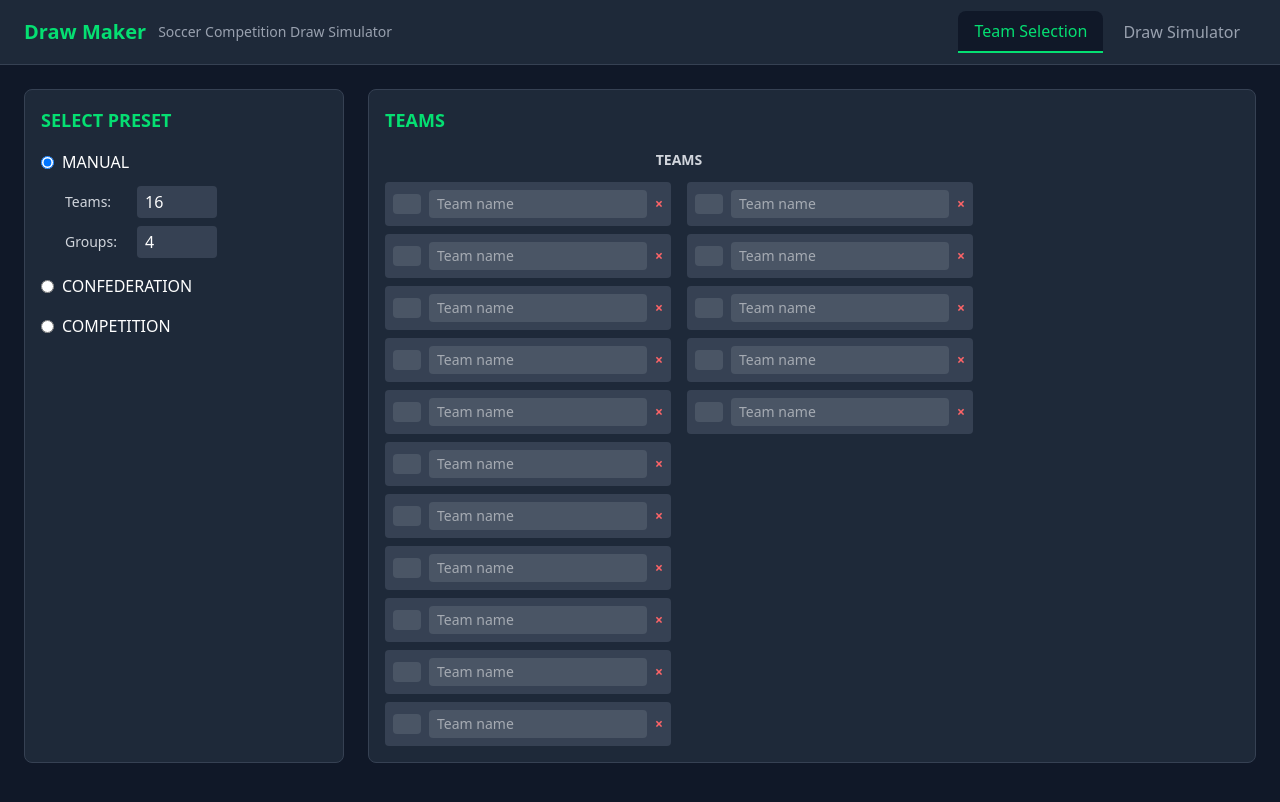
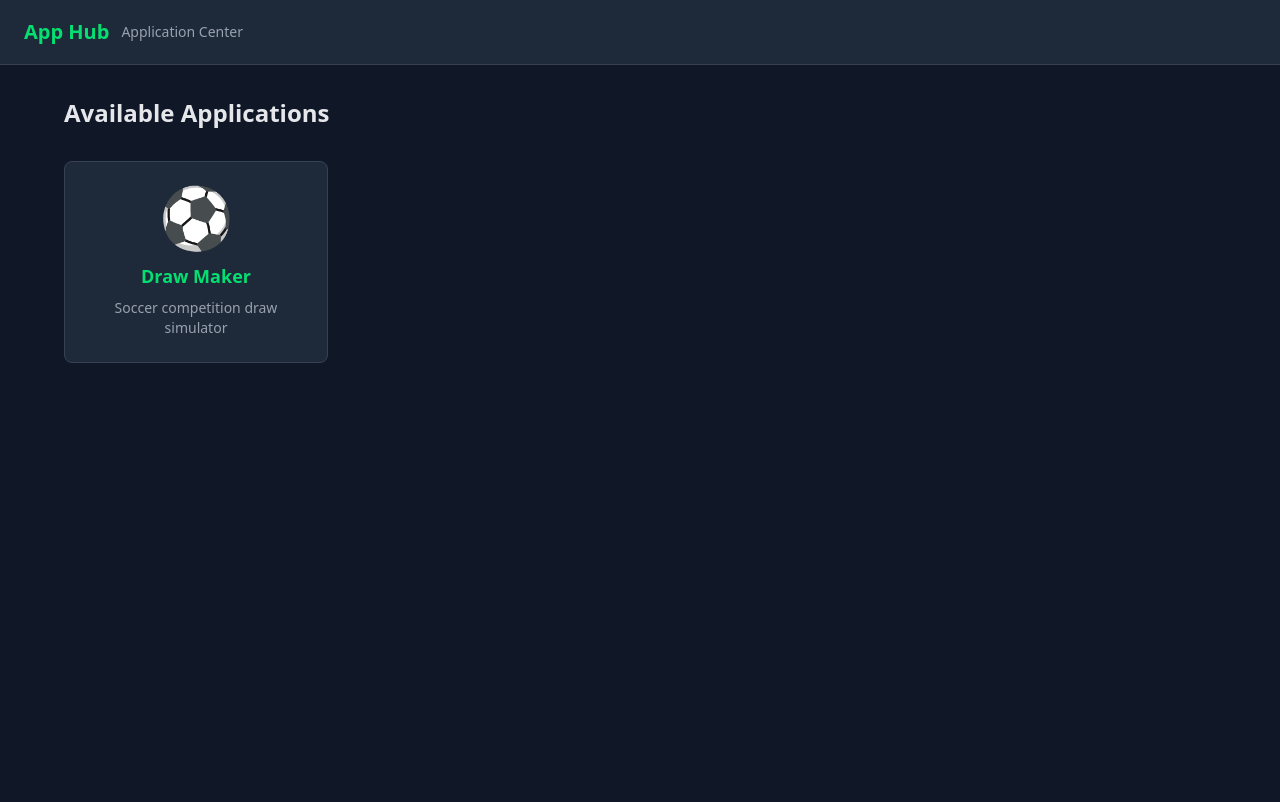
Before and after one commit to nairrrahul/competitions-hub, a React (Vite) app: page / in a window 1280 px wide. Shown: the top 802 px of the page. Built offline with nearby package versions, Linux system fonts and the light colour scheme.

Commit message:
Home Page

```diff
--- a/package.json
+++ b/package.json
@@ -14,6 +14,7 @@
     "flag-icons": "^7.5.0",
     "react": "^19.2.0",
     "react-dom": "^19.2.0",
+    "react-router-dom": "^7.11.0",
     "tailwindcss": "^4.1.18"
   },
   "devDependencies": {
--- a/src/App.tsx
+++ b/src/App.tsx
@@ -1,111 +1,18 @@
-import { useState, useRef } from 'react'
-import TeamSelectionTab from './components/TeamSelectionTab'
-import DrawSimulationTab from './components/DrawSimulationTab'
+import { BrowserRouter, Routes, Route, Navigate } from 'react-router-dom'
+import HomePage from './components/HomePage'
+import DrawMaker from './components/DrawMaker'
 import './App.css'
 
-// Types for team data
-interface TeamSlot {
-  id: string;
-  name: string;
-  flagCode: string;
-  isSelected?: boolean;
-  isHost?: boolean;
-}
-
-interface TeamData {
-  presetType: 'manual' | 'confederation' | 'competition';
-  selectedCompetition: string;
-  selectedConfederation: string;
-  manualTeams: number;
-  manualGroups: number;
-  confederationGroups: number;
-  teamSlots: TeamSlot[];
-}
-
 function App() {
-  const [activeTab, setActiveTab] = useState<'team-selection' | 'draw-simulation'>('team-selection')
-  const [teamData, setTeamData] = useState<TeamData | null>(null)
-  const [canAccessDrawSimulator, setCanAccessDrawSimulator] = useState(false)
-  const teamSelectionRef = useRef<{ getCurrentTeamData: () => TeamData | null }>(null)
-
-  const handleMoveToDrawSimulator = (data: TeamData) => {
-    setTeamData(data)
-    setCanAccessDrawSimulator(true)
-    setActiveTab('draw-simulation')
-  }
-
-  const handleValidationUpdate = (canAccess: boolean) => {
-    setCanAccessDrawSimulator(canAccess)
-  }
-
-  // Get current team data and navigate when Draw Simulator tab is clicked
-  const handleTabNavigation = () => {
-    if (canAccessDrawSimulator && teamSelectionRef.current) {
-      const currentData = teamSelectionRef.current.getCurrentTeamData()
-      if (currentData) {
-        handleMoveToDrawSimulator(currentData)
-      }
-    }
-  }
-
   return (
-    <div className="min-h-screen bg-gray-900">
-      {/* Navigation Header */}
-      <header className="bg-gray-800 border-b border-gray-700 w-full">
-        <div className="w-full px-6">
-          <div className="flex items-center justify-between h-16">
-            <div className="flex items-center">
-              <h1 className="text-xl font-bold text-green-400">Draw Maker</h1>
-              <span className="ml-3 text-sm text-gray-400">Soccer Competition Draw Simulator</span>
-            </div>
-
-            {/* Tab Navigation */}
-            <nav className="flex space-x-1">
-              <button
-                onClick={() => setActiveTab('team-selection')}
-                className={`px-4 py-2 rounded-t-lg font-medium transition-colors ${
-                  activeTab === 'team-selection'
-                    ? 'bg-gray-900 text-green-400 border-b-2 border-green-400'
-                    : 'text-gray-400 hover:text-white hover:bg-gray-700'
-                }`}
-              >
-                Team Selection
-              </button>
-              <button
-                onClick={handleTabNavigation}
-                className={`px-4 py-2 rounded-t-lg font-medium transition-colors ${
-                  canAccessDrawSimulator
-                    ? activeTab === 'draw-simulation'
-                      ? 'bg-gray-900 text-green-400 border-b-2 border-green-400'
-                      : 'text-gray-400 hover:text-white hover:bg-gray-700'
-                    : 'text-gray-400 cursor-not-allowed'
-                }`}
-                disabled={!canAccessDrawSimulator}
-              >
-                Draw Simulator
-              </button>
-            </nav>
-          </div>
-        </div>
-      </header>
-
-      {/* Main Content */}
-      <main>
-        {activeTab === 'team-selection' && (
-          <TeamSelectionTab
-            ref={teamSelectionRef}
-            onMoveToDrawSimulator={handleMoveToDrawSimulator}
-            onValidationUpdate={handleValidationUpdate}
-            initialData={teamData}
-          />
-        )}
-        {activeTab === 'draw-simulation' && (
-          <DrawSimulationTab
-            teamData={teamData}
-          />
-        )}
-      </main>
-    </div>
+    <BrowserRouter>
+      <Routes>
+        <Route path="/" element={<HomePage />} />
+        <Route path="/index.html" element={<Navigate to="/" replace />} />
+        <Route path="/draw-maker" element={<DrawMaker />} />
+        <Route path="*" element={<Navigate to="/" replace />} />
+      </Routes>
+    </BrowserRouter>
   )
 }
 
--- /dev/null
+++ b/src/components/DrawMaker.tsx
@@ -0,0 +1,121 @@
+import { useState, useRef } from 'react'
+import { Link } from 'react-router-dom'
+import TeamSelectionTab from './TeamSelectionTab'
+import DrawSimulationTab from './DrawSimulationTab'
+
+// Types for team data
+interface TeamSlot {
+  id: string;
+  name: string;
+  flagCode: string;
+  isSelected?: boolean;
+  isHost?: boolean;
+}
+
+interface TeamData {
+  presetType: 'manual' | 'confederation' | 'competition';
+  selectedCompetition: string;
+  selectedConfederation: string;
+  manualTeams: number;
+  manualGroups: number;
+  confederationGroups: number;
+  teamSlots: TeamSlot[];
+}
+
+const DrawMaker: React.FC = () => {
+  const [activeTab, setActiveTab] = useState<'team-selection' | 'draw-simulation'>('team-selection')
+  const [teamData, setTeamData] = useState<TeamData | null>(null)
+  const [canAccessDrawSimulator, setCanAccessDrawSimulator] = useState(false)
+  const teamSelectionRef = useRef<{ getCurrentTeamData: () => TeamData | null }>(null)
+
+  const handleMoveToDrawSimulator = (data: TeamData) => {
+    setTeamData(data)
+    setCanAccessDrawSimulator(true)
+    setActiveTab('draw-simulation')
+  }
+
+  const handleValidationUpdate = (canAccess: boolean) => {
+    setCanAccessDrawSimulator(canAccess)
+  }
+
+  // Get current team data and navigate when Draw Simulator tab is clicked
+  const handleTabNavigation = () => {
+    if (canAccessDrawSimulator && teamSelectionRef.current) {
+      const currentData = teamSelectionRef.current.getCurrentTeamData()
+      if (currentData) {
+        handleMoveToDrawSimulator(currentData)
+      }
+    }
+  }
+
+  return (
+    <div className="min-h-screen bg-gray-900">
+      {/* Navigation Header */}
+      <header className="bg-gray-800 border-b border-gray-700 w-full">
+        <div className="w-full px-6">
+          <div className="flex items-center justify-between h-16">
+            <div className="flex items-center">
+              <Link
+                to="/"
+                className="text-green-400 hover:text-green-300 transition-colors mr-4 flex items-center gap-2"
+              >
+                <svg className="w-5 h-5" fill="none" stroke="currentColor" viewBox="0 0 24 24">
+                  <path strokeLinecap="round" strokeLinejoin="round" strokeWidth={2} d="M3 12l2-2m0 0l7-7 7 7M5 10v10a1 1 0 001 1h3m10-11l2 2m-2-2v10a1 1 0 01-1 1h-3m-6 0a1 1 0 001-1v-4a1 1 0 011-1h2a1 1 0 011 1v4a1 1 0 001 1m-6 0h6" />
+                </svg>
+                Home
+              </Link>
+              <h1 className="text-xl font-bold text-green-400">Draw Maker</h1>
+              <span className="ml-3 text-sm text-gray-400">Soccer Competition Draw Simulator</span>
+            </div>
+
+            {/* Tab Navigation */}
+            <nav className="flex space-x-1">
+              <button
+                onClick={() => setActiveTab('team-selection')}
+                className={`px-4 py-2 rounded-t-lg font-medium transition-colors ${
+                  activeTab === 'team-selection'
+                    ? 'bg-gray-900 text-green-400 border-b-2 border-green-400'
+                    : 'text-gray-400 hover:text-white hover:bg-gray-700'
+                }`}
+              >
+                Team Selection
+              </button>
+              <button
+                onClick={handleTabNavigation}
+                className={`px-4 py-2 rounded-t-lg font-medium transition-colors ${
+                  canAccessDrawSimulator
+                    ? activeTab === 'draw-simulation'
+                      ? 'bg-gray-900 text-green-400 border-b-2 border-green-400'
+                      : 'text-gray-400 hover:text-white hover:bg-gray-700'
+                    : 'text-gray-400 cursor-not-allowed'
+                }`}
+                disabled={!canAccessDrawSimulator}
+              >
+                Draw Simulator
+              </button>
+            </nav>
+          </div>
+        </div>
+      </header>
+
+      {/* Main Content */}
+      <main>
+        {activeTab === 'team-selection' && (
+          <TeamSelectionTab
+            ref={teamSelectionRef}
+            onMoveToDrawSimulator={handleMoveToDrawSimulator}
+            onValidationUpdate={handleValidationUpdate}
+            initialData={teamData}
+          />
+        )}
+        {activeTab === 'draw-simulation' && (
+          <DrawSimulationTab
+            teamData={teamData}
+          />
+        )}
+      </main>
+    </div>
+  )
+}
+
+export default DrawMaker
--- /dev/null
+++ b/src/components/HomePage.tsx
@@ -0,0 +1,72 @@
+import React from 'react';
+
+interface App {
+  id: string;
+  name: string;
+  description: string;
+  icon: string;
+  route: string;
+}
+
+const HomePage: React.FC = () => {
+  const apps: App[] = [
+    {
+      id: 'draw-maker',
+      name: 'Draw Maker',
+      description: 'Soccer competition draw simulator',
+      icon: '⚽',
+      route: '/draw-maker'
+    }
+  ];
+
+  return (
+    <div className="min-h-screen bg-gray-900 text-white">
+      {/* Header */}
+      <header className="bg-gray-800 border-b border-gray-700 w-full">
+        <div className="w-full px-6">
+          <div className="flex items-center justify-between h-16">
+            <div className="flex items-center">
+              <h1 className="text-xl font-bold text-green-400">App Hub</h1>
+              <span className="ml-3 text-sm text-gray-400">Application Center</span>
+            </div>
+          </div>
+        </div>
+      </header>
+
+      {/* Main Content */}
+      <main className="p-8">
+        <div className="max-w-6xl mx-auto">
+          <h2 className="text-2xl font-semibold text-gray-200 mb-8">Available Applications</h2>
+
+          {/* App Grid */}
+          <div className="grid grid-cols-1 sm:grid-cols-2 md:grid-cols-3 lg:grid-cols-4 gap-8">
+            {apps.map((app) => (
+              <button
+                key={app.id}
+                onClick={() => window.location.href = app.route}
+                className="group flex flex-col items-center p-6 bg-gray-800 rounded-lg border border-gray-700 hover:border-green-400 transition-all duration-200 hover:bg-gray-750 hover:shadow-lg"
+              >
+                {/* App Icon */}
+                <div className="text-6xl mb-4 group-hover:scale-110 transition-transform duration-200">
+                  {app.icon}
+                </div>
+
+                {/* App Name */}
+                <h3 className="text-lg font-semibold text-green-400 mb-2 group-hover:text-green-300 transition-colors">
+                  {app.name}
+                </h3>
+
+                {/* App Description */}
+                <p className="text-sm text-gray-400 text-center group-hover:text-gray-300 transition-colors">
+                  {app.description}
+                </p>
+              </button>
+            ))}
+          </div>
+        </div>
+      </main>
+    </div>
+  );
+};
+
+export default HomePage;
```
Also changed, not shown: 1 other file (tests, documents, lock files or other folders).
